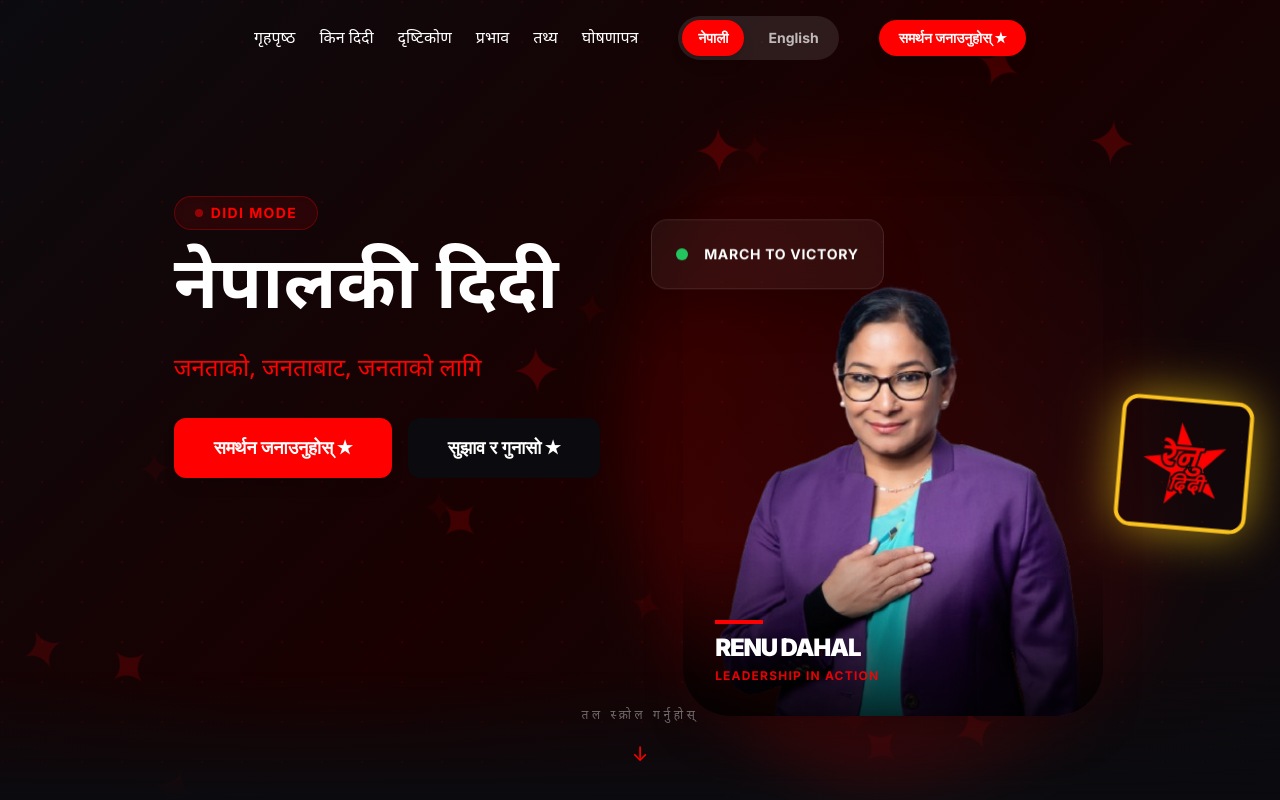
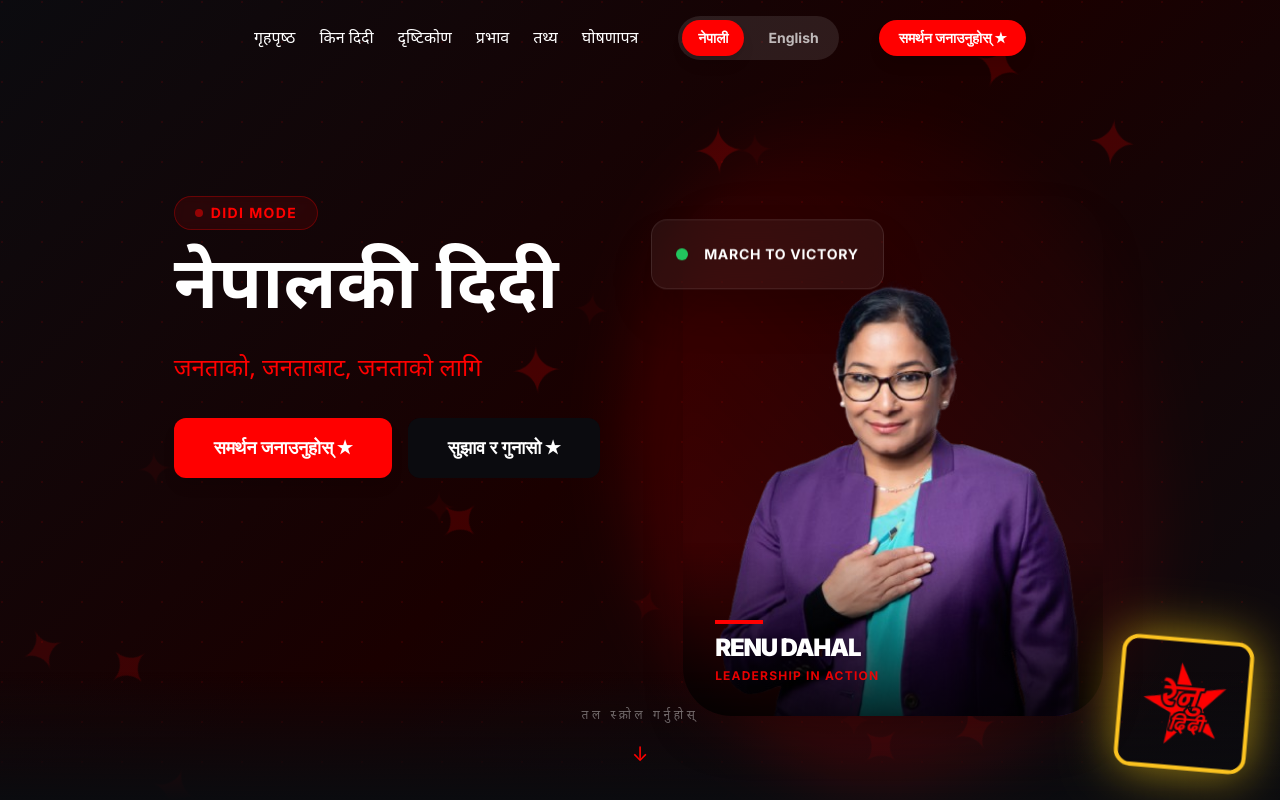
Before and after one commit to aashishlamsal/renudidi-election, a Next.js app: page / in a window 1280 px wide. Shown: the top 800 px of the page. Built offline with nearby package versions, Linux system fonts and the light colour scheme.

Commit message:
moved floating badge to bottom right

```diff
--- a/components/FloatingBadge.tsx
+++ b/components/FloatingBadge.tsx
@@ -9,7 +9,7 @@ export default function FloatingBadge() {
       initial={{ opacity: 0, x: 20 }}
       animate={{ opacity: 1, x: 0 }}
       transition={{ delay: 1 }}
-      className="hidden lg:block fixed right-8 top-1/2 -translate-y-1/2 z-40 pointer-events-none"
+      className="hidden lg:block fixed right-8 bottom-8 z-[100] pointer-events-none"
     >
       <a href="/support" className="block cursor-pointer">
         <motion.div
```
